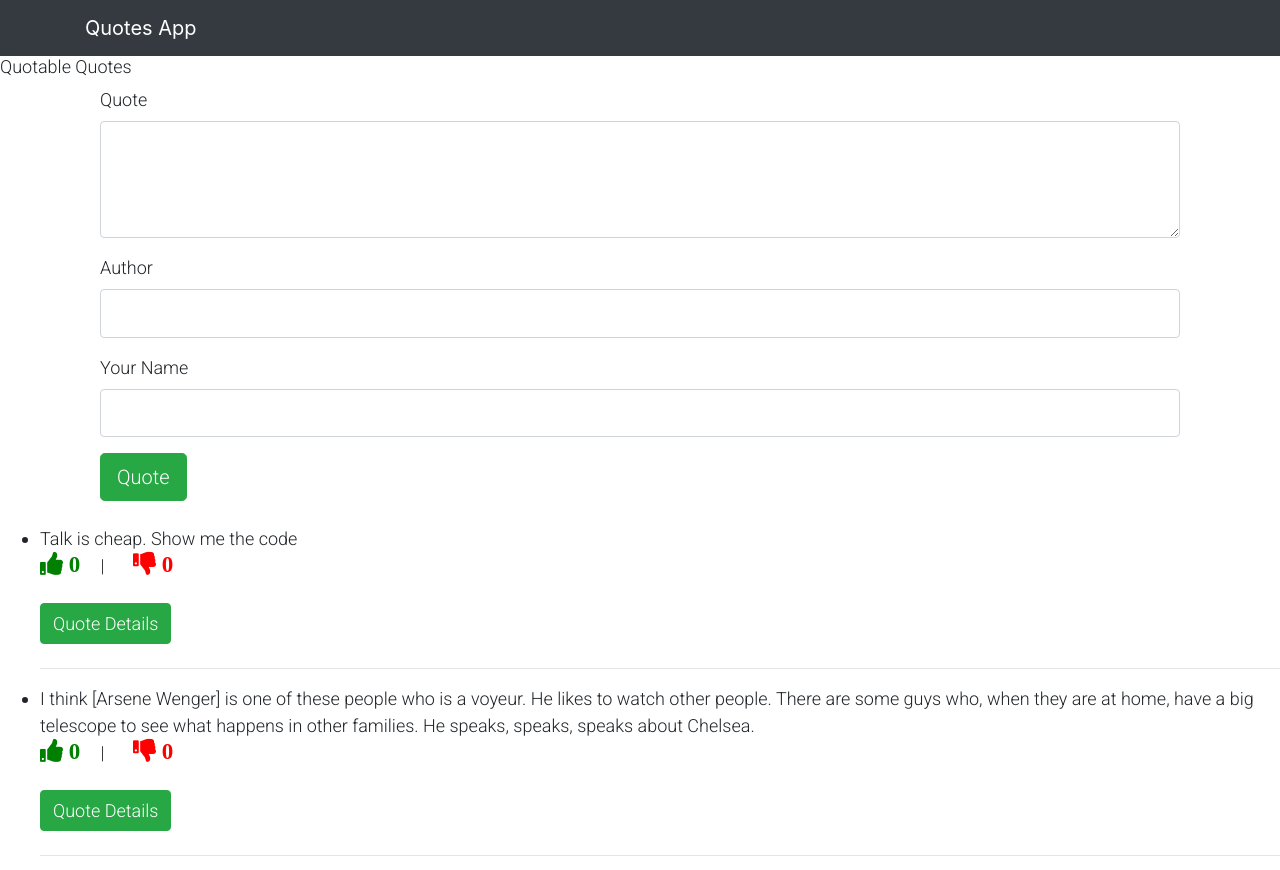
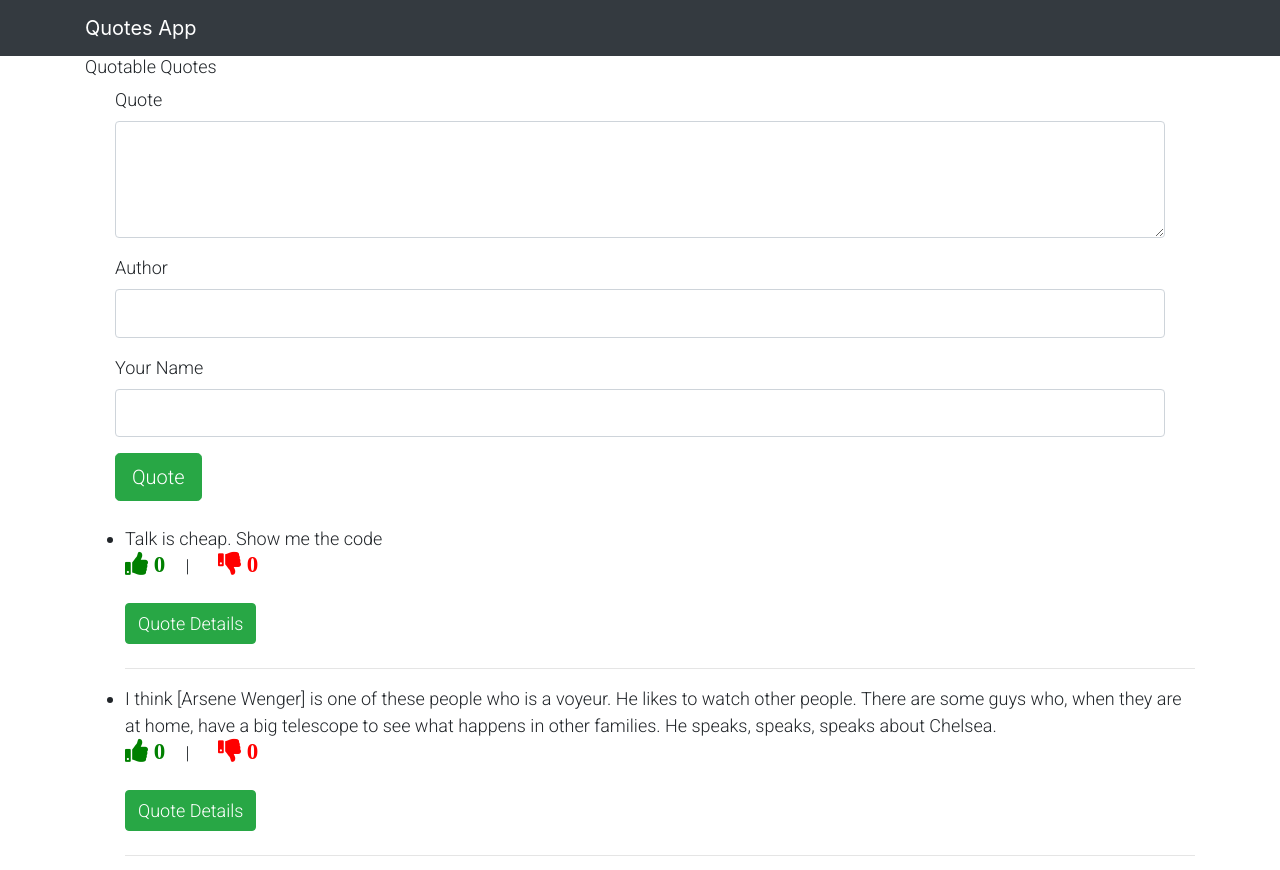
Before and after one commit to TonyKioko/Quotes_App, an Angular app: page / in a window 1280 px wide. Built offline with nearby package versions, Linux system fonts and the light colour scheme.

Commit message:
add style to app-quote

```diff
--- a/src/app/app.component.html
+++ b/src/app/app.component.html
@@ -1,2 +1,8 @@
 <app-navbar></app-navbar>
-<app-quote></app-quote>
+<div class="container">
+  <div class="row">
+    <div class="col-md-12">
+      <app-quote></app-quote>
+    </div>
+  </div>
+</div>
```
